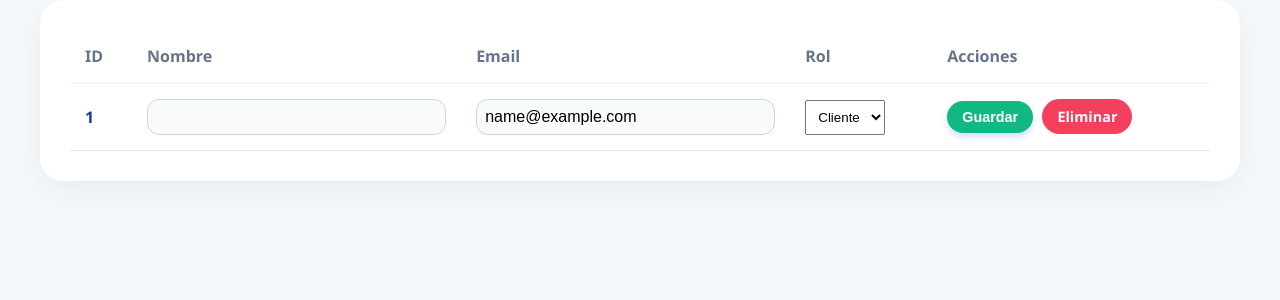
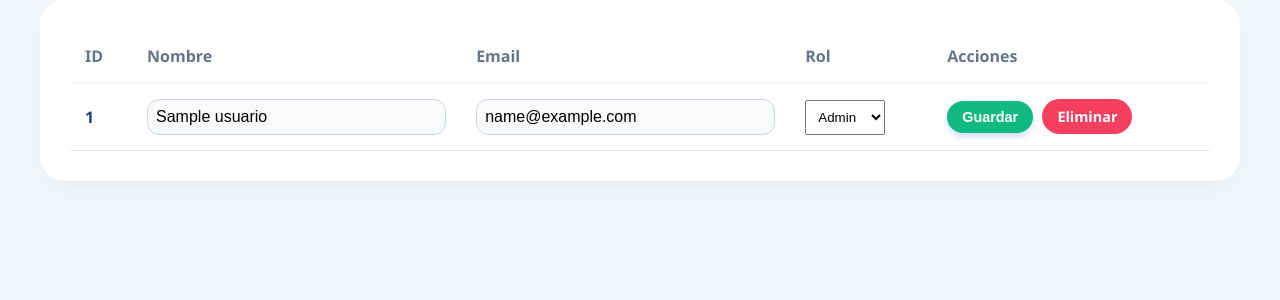
Before and after one commit to ferlled12/tienda-zapatillas-php, a PHP site: page /usuarios_admin.php in a window 1280 px wide. Shown: the part 391-691 px from the top of the page. Run offline with PHP 8.4, Linux system fonts and the light colour scheme; tables that the repository leaves empty hold one stand-in row (values such as "Sample post"); data that the repository does not hold is empty.

Commit message:
Corrección de error 500, y proyecto finalizado

```diff
--- a/carrito.php
+++ b/carrito.php
@@ -143,7 +143,7 @@ if (!empty($_SESSION['carrito'])) {
 <body>
 <!-- Cabecera unificada -->
     <header class="tienda-header">
-        <div class="logo">SNEAKER <span>ZONE</span></div>
+        <div class="logo">SNEAKER <span>SHOP</span></div>
         <nav class="navegacion">
             <a href="index.php" class="btn-nav">Inicio</a>
             <a href="catalogo.php" class="btn-nav">Catálogo</a>
@@ -166,7 +166,7 @@ if (!empty($_SESSION['carrito'])) {
     </header>
 
     <main class="contenedor-tienda">
-        <h2>Tu Carrito de Compra</h2>
+        <h2>Tu carrito de compra</h2>
 
         <!-- Mensaje de éxito/error con diseño -->
         <?php if (!empty($mensaje)): ?>
--- a/catalogo.php
+++ b/catalogo.php
@@ -15,7 +15,7 @@ $articulos = $stmt->fetchAll();
 <html lang="es">
 <head>
     <meta charset="UTF-8">
-    <title>Catálogo - Sneaker Zone</title>
+    <title>Catálogo - Sneaker Shop</title>
     <link rel="stylesheet" href="estilos.css">
 </head>
 <body>
--- a/estilos.css
+++ b/estilos.css
@@ -1,4 +1,4 @@
-/* DISEÑO MODERNO TIPO "SNEAKER ZONE" */
+/* DISEÑO MODERNO SNEAKER SHOP */
 :root {
     --azul-principal: #2563eb;
     --azul-hover: #1d4ed8;
@@ -44,7 +44,7 @@ body {
 }
 
 .tienda-header .logo span {
-    color: var(--rosa-acento); /* Da el color rosa a la palabra ZONE */
+    color: var(--rosa-acento); /* Da el color rosa a la palabra Shop */
 }
 
 .navegacion {
--- a/usuarios_admin.php
+++ b/usuarios_admin.php
@@ -4,35 +4,51 @@ require_once 'conexion.php';
 
 // 1. ELIMINAR USUARIO
 if (isset($_GET['eliminar'])) {
+    try {
         $id = $_GET['eliminar'];
         $stmt = $pdo->prepare("DELETE FROM Usuarios WHERE id_usuario = ?");
         $stmt->execute([$id]);
         header("Location: usuarios_admin.php");
         exit;
+    } catch (PDOException $e) {
+        die("Error SQL al eliminar usuario: " . $e->getMessage());
+    }
 }
 
 // 2. CREAR USUARIO
 if (isset($_POST['crear'])) {
+    try {
         $nombre = $_POST['nombre'];
         $email = $_POST['email'];
-    $password = $_POST['password']; // Añade password_hash() si encriptas las contraseñas
+        $password = $_POST['password'];
         $rol = $_POST['rol'];
-    $stmt = $pdo->prepare("INSERT INTO Usuarios (nombre, email, password, rol) VALUES (?, ?, ?, ?)");
+
+        // CORREGIDO: Usamos nombre_usuario para que coincida con tu BD
+        $stmt = $pdo->prepare("INSERT INTO Usuarios (nombre_usuario, email, password, rol) VALUES (?, ?, ?, ?)");
         $stmt->execute([$nombre, $email, $password, $rol]);
         header("Location: usuarios_admin.php");
         exit;
+    } catch (PDOException $e) {
+        die("Error SQL al crear usuario: " . $e->getMessage());
+    }
 }
 
 // 3. EDITAR USUARIO (Guardar cambios)
 if (isset($_POST['editar'])) {
+    try {
         $id = $_POST['id_usuario'];
         $nombre = $_POST['nombre'];
         $email = $_POST['email'];
         $rol = $_POST['rol'];
-    $stmt = $pdo->prepare("UPDATE Usuarios SET nombre = ?, email = ?, rol = ? WHERE id_usuario = ?");
+
+        // CORREGIDO: Usamos nombre_usuario
+        $stmt = $pdo->prepare("UPDATE Usuarios SET nombre_usuario = ?, email = ?, rol = ? WHERE id_usuario = ?");
         $stmt->execute([$nombre, $email, $rol, $id]);
         header("Location: usuarios_admin.php");
         exit;
+    } catch (PDOException $e) {
+        die("Error SQL al editar usuario: " . $e->getMessage());
+    }
 }
 
 // LEER TODOS LOS USUARIOS
@@ -43,7 +59,7 @@ $usuarios = $pdo->query("SELECT * FROM Usuarios")->fetchAll();
 <html lang="es">
 <head>
     <meta charset="UTF-8">
-    <title>Gestión de usuarios - admin</title>
+    <title>Gestión de Usuarios - Admin</title>
     <link rel="stylesheet" href="estilos.css">
 </head>
 <body>
@@ -68,7 +84,7 @@ $usuarios = $pdo->query("SELECT * FROM Usuarios")->fetchAll();
                 <input type="password" name="password" placeholder="Contraseña" required style="flex: 1;">
                 <select name="rol" required style="padding: 14px; border-radius: 12px; border: 1px solid #cbd5e1; flex: 1;">
                     <option value="cliente">Cliente</option>
-                    <option value="administrador">Admin</option>
+                    <option value="admin">Administrador</option>
                 </select>
                 <button type="submit" name="crear" class="btn-comprar">Crear usuario</button>
             </form>
@@ -92,12 +108,12 @@ $usuarios = $pdo->query("SELECT * FROM Usuarios")->fetchAll();
                         <form action="usuarios_admin.php" method="POST">
                             <input type="hidden" name="id_usuario" value="<?= $u['id_usuario'] ?>">
                             <td><?= $u['id_usuario'] ?></td>
-                            <td><input type="text" name="nombre" value="<?= htmlspecialchars($u['nombre']) ?>" style="padding: 8px;"></td>
+                            <td><input type="text" name="nombre" value="<?= htmlspecialchars($u['nombre_usuario']) ?>" style="padding: 8px;"></td>
                             <td><input type="email" name="email" value="<?= htmlspecialchars($u['email']) ?>" style="padding: 8px;"></td>
                             <td>
                                 <select name="rol" style="padding: 8px;">
                                     <option value="cliente" <?= $u['rol'] == 'cliente' ? 'selected' : '' ?>>Cliente</option>
-                                    <option value="administrador" <?= $u['rol'] == 'administrador' ? 'selected' : '' ?>>Admin</option>
+                                    <option value="admin" <?= $u['rol'] == 'admin' ? 'selected' : '' ?>>Admin</option>
                                 </select>
                             </td>
                             <td>
```
Lines whose indentation alone changed are shown as unchanged.
